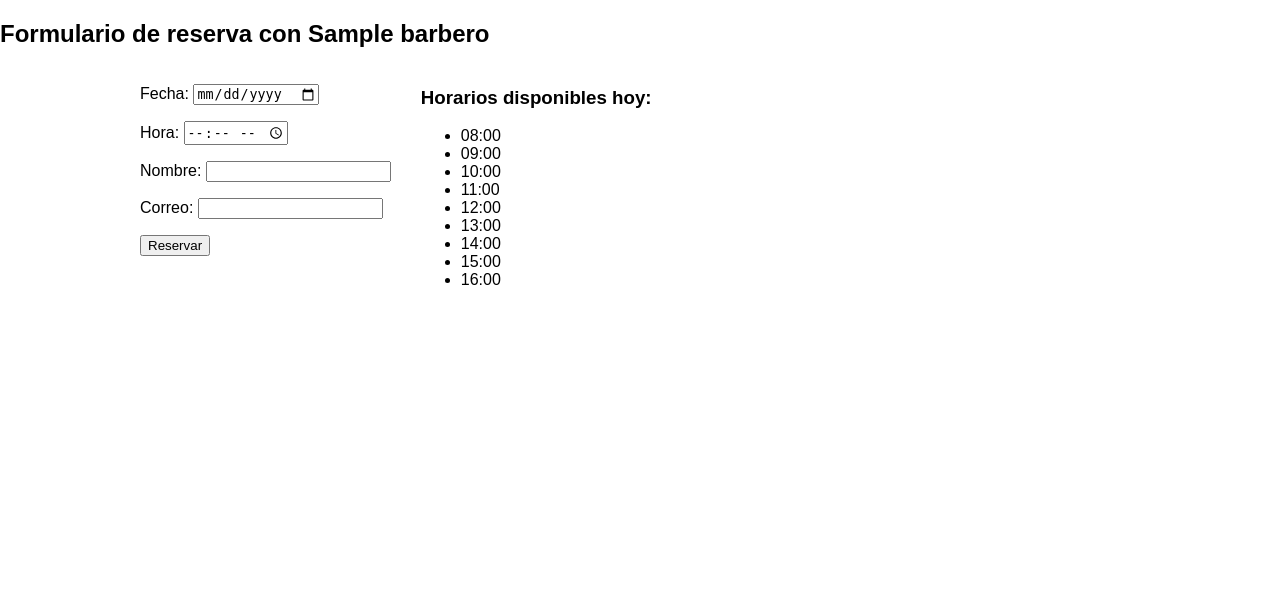
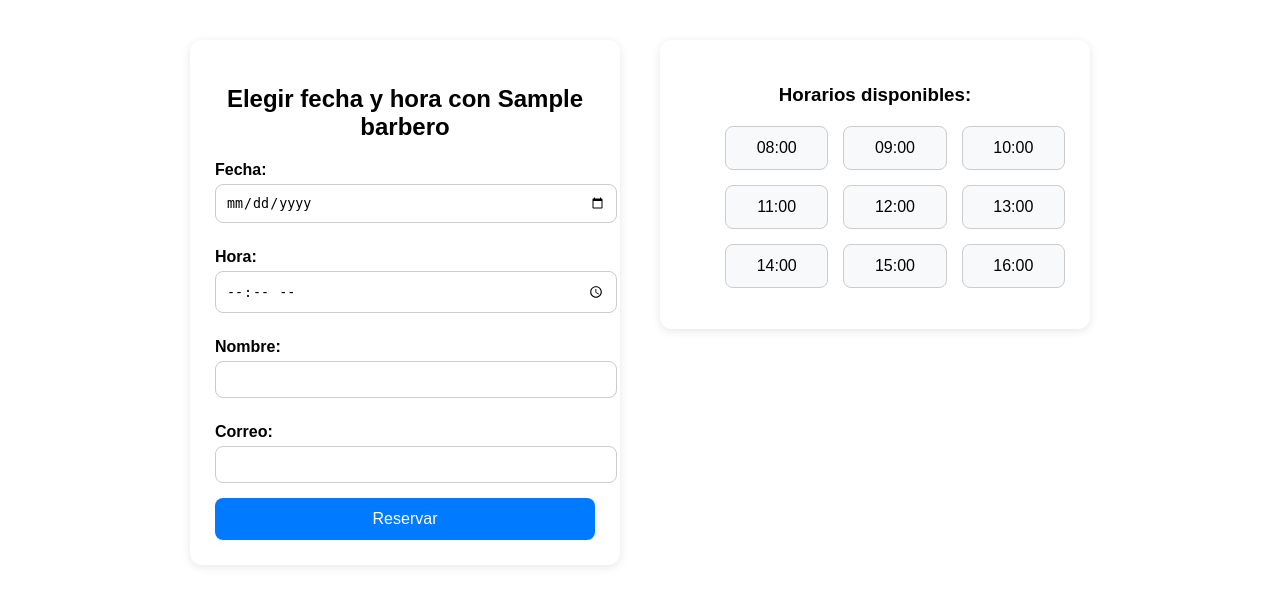
Before and after one commit to edwin-bur17/BarberProject, a Django app: page /reservar/formulario/1/ in a window 1280 px wide. Shown: the part 50-656 px from the top of the page. Run offline with Django 4.2, Linux system fonts and the light colour scheme; tables that the repository leaves empty hold one stand-in row (values such as "Sample post").

Commit message:
se actualizo el formulario de reserva

```diff
--- /dev/null
+++ b/turno/data.py
@@ -0,0 +1,6 @@
+# Datos quemados de barberos
+BARBEROS = [
+    {"id": 1, "nombre": "Juan Pérez", "especialidad": "Cortes modernos"},
+    {"id": 2, "nombre": "Luis García", "especialidad": "Barba y bigote"},
+    {"id": 3, "nombre": "Pedro Ramírez", "especialidad": "Tintes y peinados"},
+]
--- a/turno/templates/turno/dashboard.html
+++ b/turno/templates/turno/dashboard.html
@@ -9,7 +9,7 @@
 
 {% block content %}
   <h2 class="bienvenida">Bienvenido, {{ user.first_name }} {{ user.last_name }} </h2>
-  <p>ultimo acceso: {{ user.last_login }}</p>
+  <p>Último acceso: {{ user.last_login }}</p>
 
   <div class="dashboard-container">
 
@@ -20,14 +20,14 @@
         <img src="https://via.placeholder.com/150" alt="image_barbero">
         <h3>Juan Pérez</h3>
         <p>Especialista en cortes modernos y degradados.</p>
-        <a href="#" class="btn-reservar">Reservar turno</a>
+        <a href="{% url 'turno:formulario_reserva' 1 %}" class="btn-reservar">Reservar turno</a>
       </div>
 
       <div class="barbero-card">
         <img src="https://via.placeholder.com/150" alt="image_barbero">
         <h3>Luis Gómez</h3>
         <p>Experto en barbería clásica y cuidado de barba.</p>
-        <a href="#" class="btn-reservar">Reservar turno</a>
+        <a href="{% url 'turno:formulario_reserva' 2 %}" class="btn-reservar">Reservar turno</a>
       </div>
     </div>
   </div>
--- a/turno/templates/turno/formulario_reserva.html
+++ b/turno/templates/turno/formulario_reserva.html
@@ -5,37 +5,142 @@
 {% block extra_head %}
 <style>
   .container {
-    max-width: 1000px;
-    margin: auto;
+    max-width: 900px;
+    margin: 40px auto;
     display: flex;
-    gap: 30px;
+    gap: 40px;
+    align-items: flex-start;
+    font-family: Arial, sans-serif;
   }
-  /* resto de CSS específico */
+
+  .form-box, .slots {
+    flex: 1;
+    background: #fff;
+    padding: 25px;
+    border-radius: 12px;
+    box-shadow: 0 2px 10px rgba(0,0,0,0.1);
+  }
+
+  .form-box h2, .slots h3 {
+    text-align: center;
+    margin-bottom: 20px;
+  }
+
+  .form-box label {
+    display: block;
+    font-weight: bold;
+    margin: 10px 0 5px;
+  }
+
+  .form-box input, .form-box select {
+    width: 100%;
+    padding: 10px;
+    border: 1px solid #ccc;
+    border-radius: 8px;
+    margin-bottom: 15px;
+  }
+
+  .form-box button {
+    width: 100%;
+    background: #007bff;
+    color: #fff;
+    border: none;
+    padding: 12px;
+    font-size: 16px;
+    border-radius: 8px;
+    cursor: pointer;
+  }
+
+  .form-box button:hover {
+    background: #0056b3;
+  }
+
+  .slot-grid {
+    display: grid;
+    grid-template-columns: repeat(3, 1fr);
+    gap: 15px;
+  }
+
+  .slot-grid li {
+    list-style: none;
+    padding: 12px;
+    background: #f8f9fa;
+    border: 1px solid #ccc;
+    text-align: center;
+    border-radius: 8px;
+    cursor: pointer;
+    transition: all 0.2s;
+  }
+
+  .slot-grid li:hover {
+    background: #007bff;
+    color: #fff;
+    border-color: #007bff;
+  }
+
+  /* Modal */
+  .modal {
+    display: none;
+    position: fixed;
+    top: 0; left: 0;
+    width: 100%; height: 100%;
+    background: rgba(0,0,0,0.5);
+  }
+  .modal-content {
+    background: #fff;
+    padding: 30px;
+    max-width: 400px;
+    margin: 100px auto;
+    border-radius: 12px;
+    text-align: center;
+  }
+  .modal-content button {
+    margin: 10px;
+    padding: 10px 20px;
+    border: none;
+    border-radius: 8px;
+    cursor: pointer;
+  }
 </style>
 {% endblock %}
 
 {% block content %}
-<h2>
-  Formulario de reserva{% if barbero %} con {{ barbero.nombre }}{% endif %}
-</h2>
+<div class="container">
+  <div class="form-box">
+    <h2>Elegir fecha y hora{% if barbero %} con {{ barbero.nombre }}{% endif %}</h2>
 
-{% if error %}
-<p style="color: red">{{ error }}</p>
-{% endif %}
+    {% if error %}
+      <p style="color: red; text-align:center;">{{ error }}</p>
+    {% endif %}
 
-<div class="container">
-  <form method="post">
-    {% csrf_token %} {{ form.as_p }}
-    <button type="button" onclick="abrirModal()">Reservar</button>
-  </form>
+    <form method="post" id="reservaForm" onsubmit="return validarFormulario()">
+      {% csrf_token %}
+
+      {{ form.fecha.label_tag }}
+      {{ form.fecha }}
+
+      {{ form.hora.label_tag }}
+      {{ form.hora }}
+
+      {{ form.nombre_cliente.label_tag }}
+      {{ form.nombre_cliente }}
+
+      {{ form.correo_cliente.label_tag }}
+      {{ form.correo_cliente }}
+
+      <p id="error-msg" style="color:red; text-align:center; display:none;"></p>
+
+      <button type="button" onclick="abrirModal()">Reservar</button>
+    </form>
+  </div>
 
   <div class="slots">
-    <h3>Horarios disponibles hoy:</h3>
-    <ul id="slot-list">
+    <h3>Horarios disponibles:</h3>
+    <ul id="slot-list" class="slot-grid">
       {% for s in slots %}
-      <li onclick="setTime('{{ s }}', this)">{{ s }}</li>
+        <li onclick="setTime('{{ s }}', this)">{{ s }}</li>
       {% empty %}
-      <li>No hay</li>
+        <li>No hay horarios</li>
       {% endfor %}
     </ul>
   </div>
@@ -44,18 +149,105 @@
 
 {% block scripts %}
 <script>
-  function setTime(slot, el) { /* ... */ }
-  function abrirModal() { document.getElementById("modal-confirmacion").style.display = "block"; }
-  function cerrarModal() { document.getElementById("modal-confirmacion").style.display = "none"; }
-  function confirmarEnvio() { document.querySelector("form").submit(); }
+ function setTime(slot, el) {
+  let campoHora = document.getElementById("id_hora");
+
+  if (campoHora) {
+    // Si es un <select>
+    if (campoHora.tagName === "SELECT") {
+      [...campoHora.options].forEach(opt => {
+        opt.selected = (opt.value === slot);
+      });
+    }
+    // Si es un <input type="time">
+    else {
+      campoHora.value = slot;
+    }
+  }
+
+  // Cambiar estilos en la lista de horarios
+  document.querySelectorAll("#slot-list li").forEach(li => {
+    li.style.background = "#f8f9fa";
+    li.style.color = "#000";
+  });
+  el.style.background = "#007bff";
+  el.style.color = "#fff";
+}
+
+
+  function validarFormulario() {
+    let fecha = document.getElementById("id_fecha").value;
+    let hora = document.getElementById("id_hora").value;
+    let nombre = document.getElementById("id_nombre_cliente").value.trim();
+    let correo = document.getElementById("id_correo_cliente").value.trim();
+    let errorMsg = document.getElementById("error-msg");
+
+    errorMsg.style.display = "none";
+    errorMsg.textContent = "";
+
+    if (!fecha) {
+      errorMsg.textContent = "⚠️ La fecha es obligatoria";
+      errorMsg.style.display = "block";
+      return false;
+    }
+    if (!hora) {
+      errorMsg.textContent = "⚠️ Debes seleccionar una hora";
+      errorMsg.style.display = "block";
+      return false;
+    }
+    if (!nombre) {
+      errorMsg.textContent = "⚠️ El nombre es obligatorio";
+      errorMsg.style.display = "block";
+      return false;
+    }
+    if (correo && !/^[^\s@]+@[^\s@]+\.[^\s@]+$/.test(correo)) {
+      errorMsg.textContent = "⚠️ El correo no es válido";
+      errorMsg.style.display = "block";
+      return false;
+    }
+    return true;
+  }
+
+  function abrirModal() {
+    if (validarFormulario()) {
+      document.getElementById("modal-confirmacion").style.display = "block";
+    }
+  }
+  function cerrarModal() {
+    document.getElementById("modal-confirmacion").style.display = "none";
+  }
+  function confirmarEnvio() {
+    if (validarFormulario()) {
+      document.getElementById("reservaForm").submit();
+      cerrarModal();
+      abrirModalExito();
+    }
+  }
+
+  function abrirModalExito() {
+    document.getElementById("modal-exito").style.display = "block";
+  }
+  function cerrarModalExito() {
+    document.getElementById("modal-exito").style.display = "none";
+  }
 </script>
 
-<div id="modal-confirmacion" style="display:none; position:fixed;">
-  <div style="background:#fff; padding:30px; max-width:400px; margin:100px auto;">
+<!-- Modal de confirmación -->
+<div id="modal-confirmacion" class="modal">
+  <div class="modal-content">
     <h3>¿Confirmar reserva?</h3>
     <p>¿Estás seguro de que deseas reservar este turno?</p>
-    <button onclick="confirmarEnvio()">Confirmar</button>
+    <button onclick="confirmarEnvio()" style="background:#007bff; color:#fff;">Confirmar</button>
     <button onclick="cerrarModal()">Cancelar</button>
   </div>
 </div>
+
+<!-- Modal de éxito -->
+<div id="modal-exito" class="modal">
+  <div class="modal-content">
+    <h3>✅ ¡Reserva exitosa!</h3>
+    <p>Tu turno ha sido reservado correctamente.</p>
+    <button onclick="cerrarModalExito()" style="background:#28a745; color:#fff;">Aceptar</button>
+  </div>
+</div>
 {% endblock %}
```
